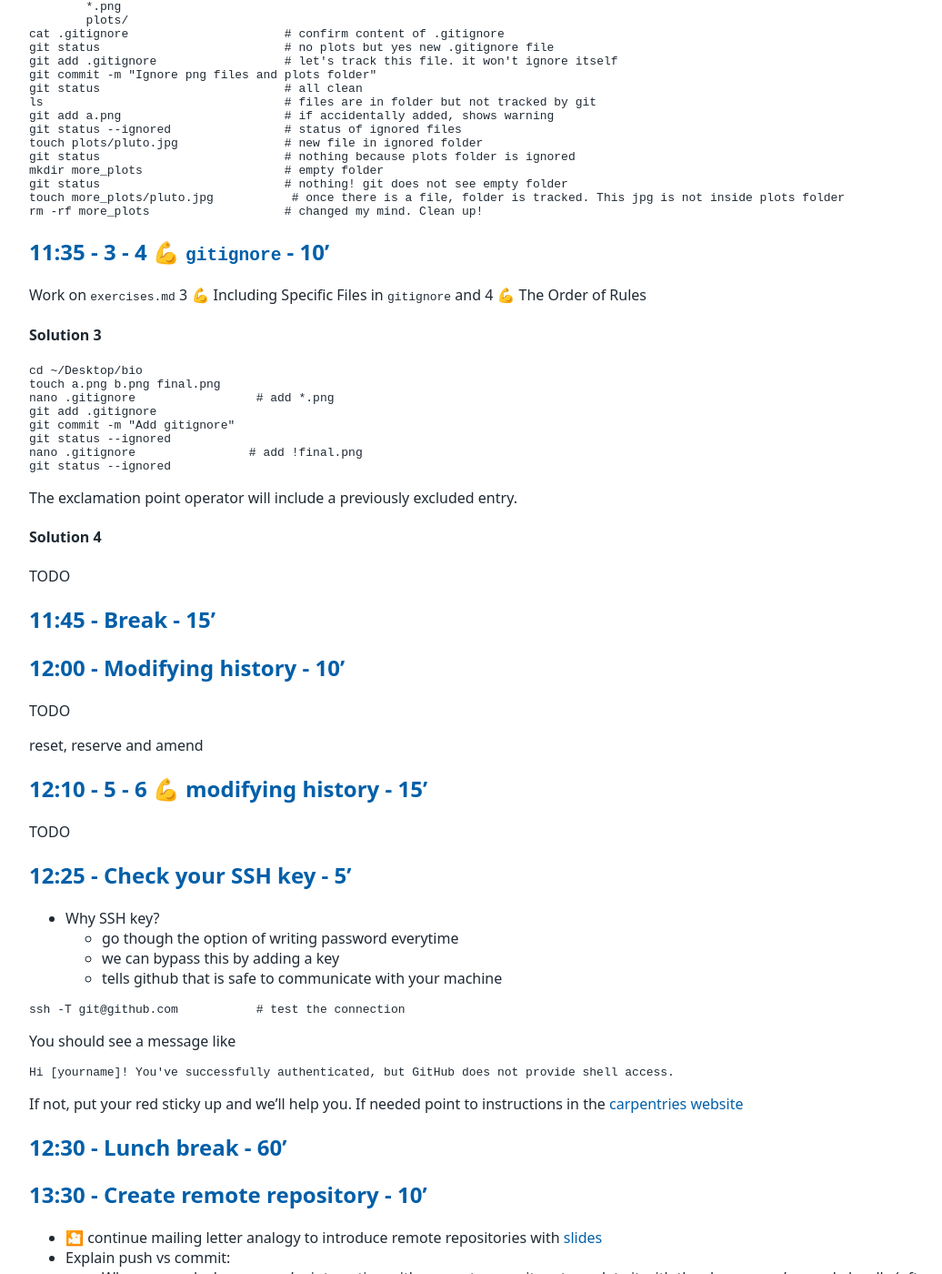
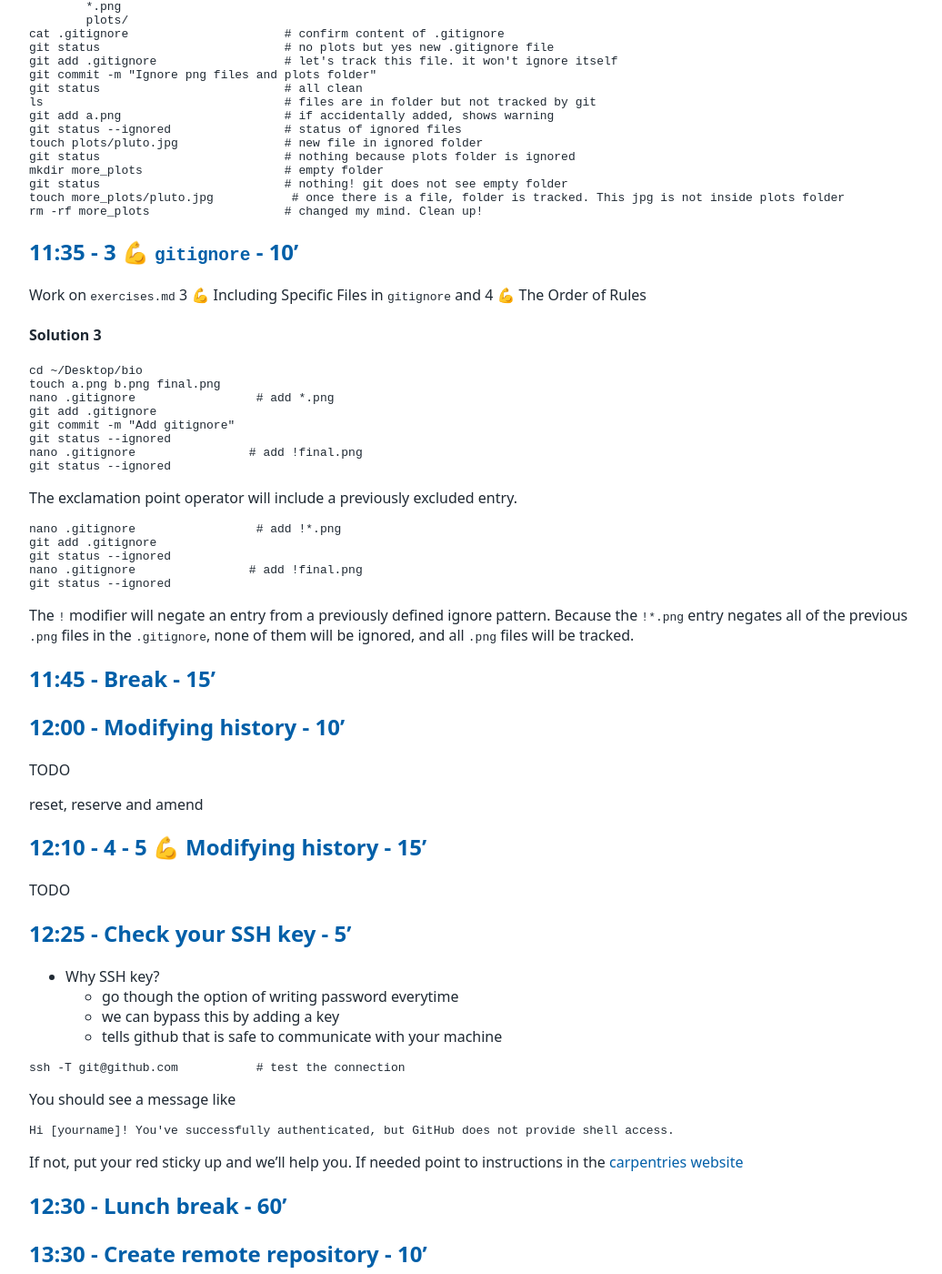
Before and after one commit to tu-delft-library/introduction_to_version_control_with_git, a Jekyll site: the page built from materials_for_trainers/lesson_plan.md, in a window 1280 px wide and 1400 px high, scrolled down 6818 px. Shown: the whole window at 91% size, without its empty margins (108-1144 px from the left). Built offline with Jekyll 4.4.1, drawn with Linux system fonts in a browser that asks for light colours; our own code applies the rules of GitHub Pages for plain Markdown files; some of the changed text lies outside the part shown.

Commit message:
Refactor exercises and lesson plan for clarity on gitignore usage

````diff
--- a/materials_for_trainers/lesson_plan.md
+++ b/materials_for_trainers/lesson_plan.md
@@ -380,7 +380,7 @@ touch more_plots/pluto.jpg           # once there is a file, folder is tracked.
 rm -rf more_plots                   # changed my mind. Clean up!
 ```
 
-## 11:35 - 3 - 4 💪 `gitignore` - 10'
+## 11:35 - 3 💪 `gitignore` - 10'
 
 Work on `exercises.md` 3 💪 Including Specific Files in `gitignore` and 4 💪 The Order of Rules
 
@@ -397,9 +397,17 @@ git status --ignored
 ```
 The exclamation point operator will include a previously excluded entry.
 
-#### Solution 4
 
-TODO
+```console
+nano .gitignore                 # add !*.png
+git add .gitignore
+git status --ignored
+nano .gitignore                # add !final.png
+git status --ignored
+```
+
+
+The `!` modifier will negate an entry from a previously defined ignore pattern. Because the `!*.png` entry negates all of the previous `.png` files in the `.gitignore`, none of them will be ignored, and all `.png` files will be tracked.
 
 ## 11:45 - Break - 15'
 
@@ -408,7 +416,7 @@ TODO
 
 reset, reserve and amend
 
-## 12:10 - 5 - 6 💪 modifying history - 15'
+## 12:10 - 4 - 5 💪 Modifying history - 15'
 
 TODO
 
@@ -476,7 +484,7 @@ git push origin main            # uploads the new commit. Refresh GitHub to see
 ```
 
 
-## 13:40 - 💪  4 GitHub GUI + 5 GitHub Timestamps - 10'
+## 13:40 - 💪  6 GitHub GUI + 7 GitHub Timestamps - 10'
 See `exercises.md`. There is an optional challenge under each numbered exercise.
 
 #### `GitHub GUI` solution:
@@ -606,10 +614,6 @@ Answer 3 is the correct one. If you want to ignore only the .dat files inside a
 Answer 4 is an exception. Let's say if you ignore all files inside the folder `pictures/data/location/gps/` and then add the exception `!pictures/data/location/gps/info.txt`, it would achieve the goal for the current state of the repository. But it will not guarantee new files of other formats that are not `.dat` will be tracked.
 
 
-### Answer 5
-TODO
-Add question about reset/amend
-
 
 ## 14:55 - Key points - 10'
 - point to the cheat sheet linked in the `links` document
````
Also changed, not shown: material_for_participants/exercises.md (+17 -25 lines).
